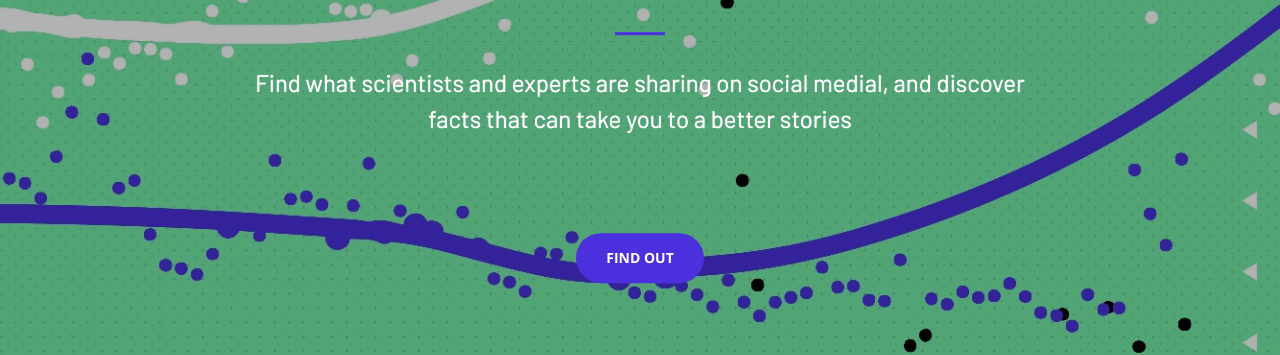
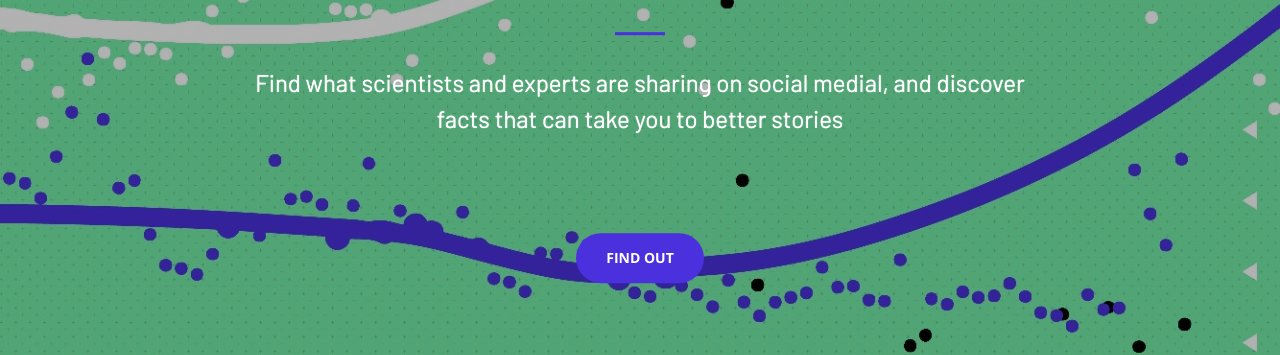
Before and after one commit to voltdatalab/science-monitor-site, a Jekyll site: the page built from index.html, in a window 1280 px wide and 900 px high. Shown: the part 379-734 px from the top of the window. Built offline with Jekyll 4.4.1, drawn with Linux system fonts in a browser that asks for light colours.

```diff
--- a/_includes/header.html
+++ b/_includes/header.html
@@ -3,7 +3,7 @@
         <div class="header-content-inner">
             <h1>A bridge between science and journalism</h1>
             <hr>
-            <p>Find what scientists and experts are sharing on social medial, and discover facts that can take you to a better stories</p>
+            <p>Find what scientists and experts are sharing on social medial, and discover facts that can take you to better stories</p>
             <br /><br />
             <a href="app" class="btn btn-primary btn-xl page-scroll">Find Out</a>
         </div>
```
